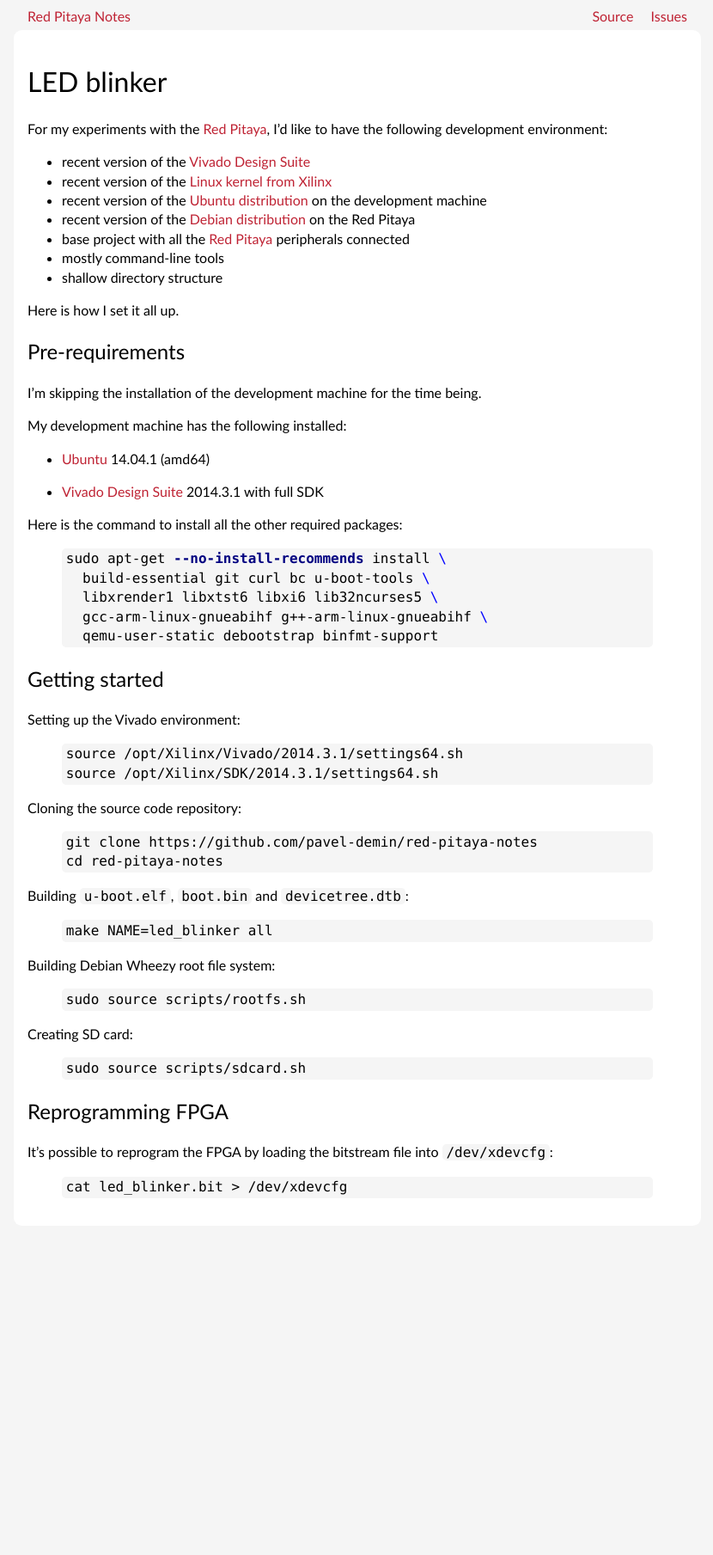
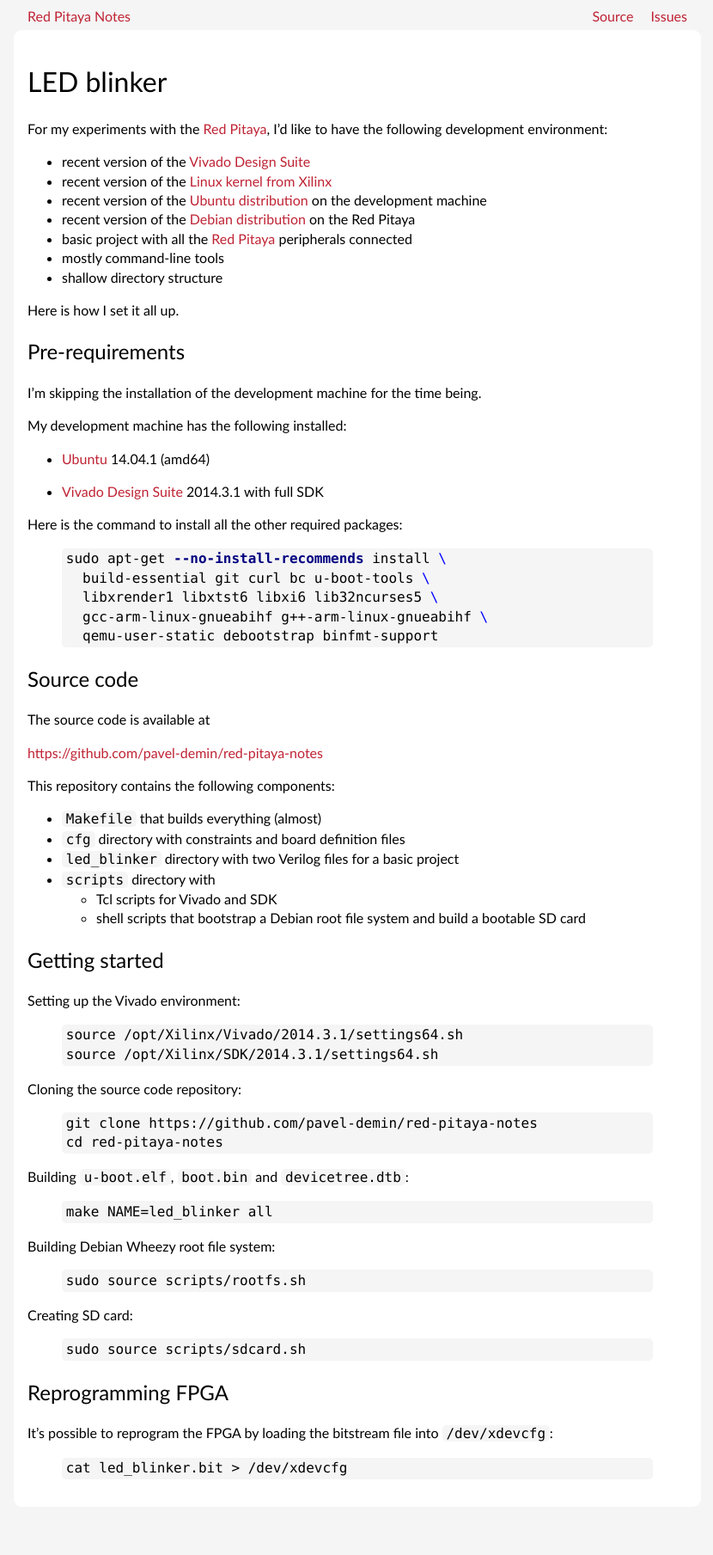
Before and after one commit to pavel-demin/red-pitaya-notes, a Jekyll site: the page built from led-blinker.md, in a window 1280 px wide. Shown: the whole page at 86% size, without its empty margins (224-1054 px from the left). Built offline with Jekyll 4.4.1, drawn with Linux system fonts in a browser that asks for light colours; before the commit the page ends 1482 px from its top, so only the background shows below that.

Commit message:
add Source code section

```diff
--- a/led-blinker.md
+++ b/led-blinker.md
@@ -9,7 +9,7 @@
  - recent version of the [Linux kernel from Xilinx](http://github.com/Xilinx/linux-xlnx/tree/xilinx-v2014.3)
  - recent version of the [Ubuntu distribution](http://wiki.ubuntu.com/TrustyTahr/ReleaseNotes) on the development machine
  - recent version of the [Debian distribution](http://www.debian.org/releases/stable) on the Red Pitaya
- - base project with all the [Red Pitaya](http://wiki.redpitaya.com) peripherals connected
+ - basic project with all the [Red Pitaya](http://wiki.redpitaya.com) peripherals connected
  - mostly command-line tools
  - shallow directory structure
 
@@ -34,6 +34,22 @@
   gcc-arm-linux-gnueabihf g++-arm-linux-gnueabihf \
   qemu-user-static debootstrap binfmt-support
 {% endhighlight %}
+
+Source code
+-----
+
+The source code is available at
+
+<https://github.com/pavel-demin/red-pitaya-notes>
+
+This repository contains the following components:
+
+ - `Makefile` that builds everything (almost)
+ - `cfg` directory with constraints and board definition files
+ - `led_blinker` directory with two Verilog files for a basic project
+ - `scripts` directory with
+   - Tcl scripts for Vivado and SDK
+   - shell scripts that bootstrap a Debian root file system and build a bootable SD card
 
 Getting started
 -----
```
